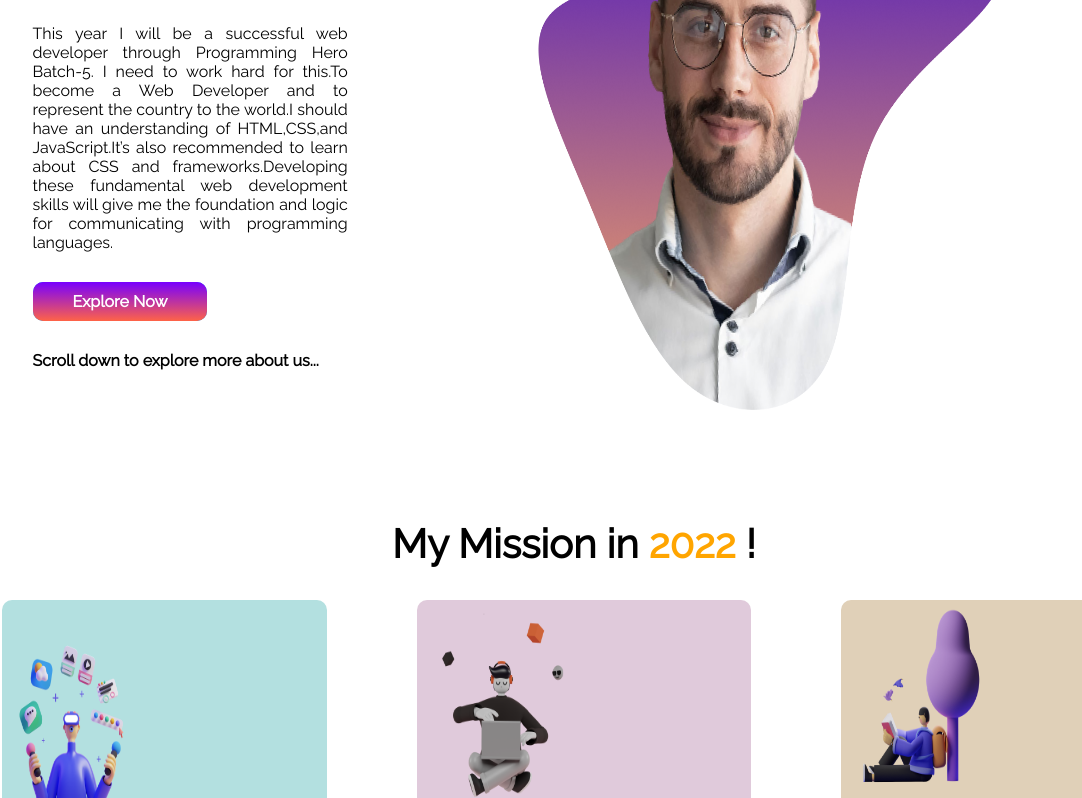
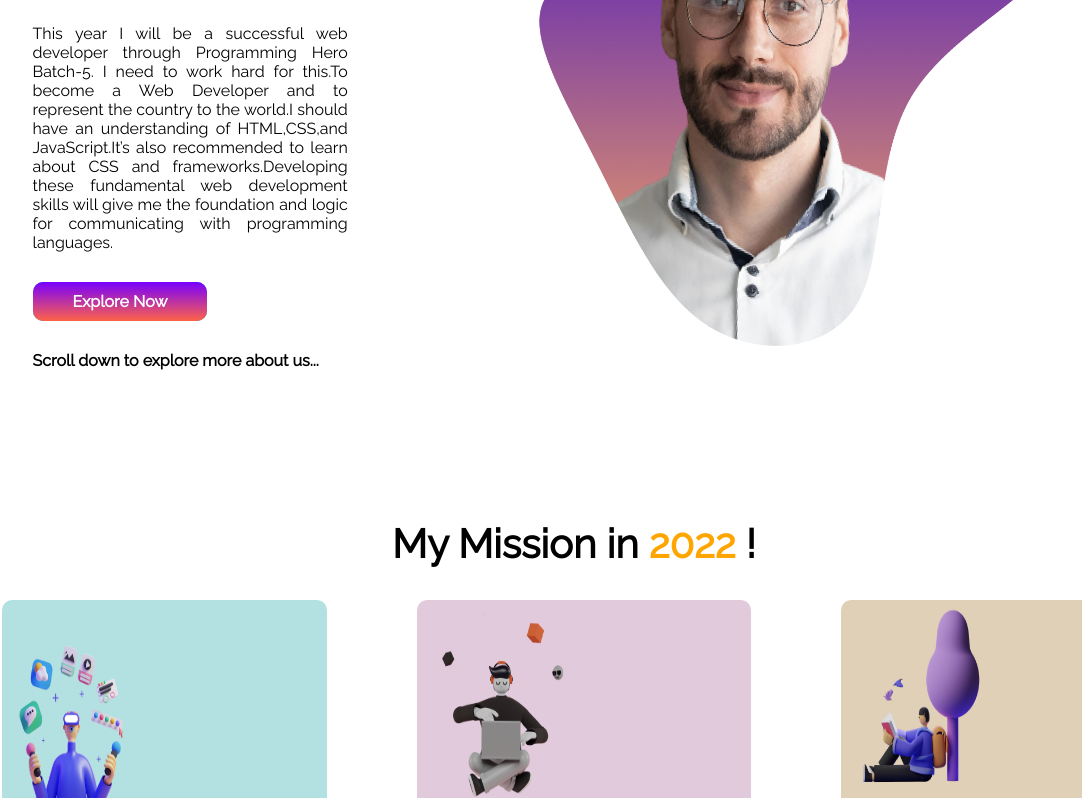
Before and after one commit to fahimshahriar786/mission-2022, a plain HTML site: page index.html in a window 1280 px wide. Shown: the part 239-1037 px from the top of the page, without its empty margins (66-1148 px from the left). Drawn offline with Linux system fonts and the light colour scheme.

Commit message:
img changed added

```diff
--- a/style.css
+++ b/style.css
@@ -47,8 +47,8 @@ body{
 
 }
 .person-img{
-    height: 100%;
-    width: 200%;
+    height: 90%;
+    width: 220%;
     margin-left: 40% ;
     padding-left:20%;
 
@@ -178,7 +178,7 @@ body{
 }
 
 .img1{
-    height: 80%;
+    height: 75%;
     width: 90%;
     border-radius: 100%;
 }
```
